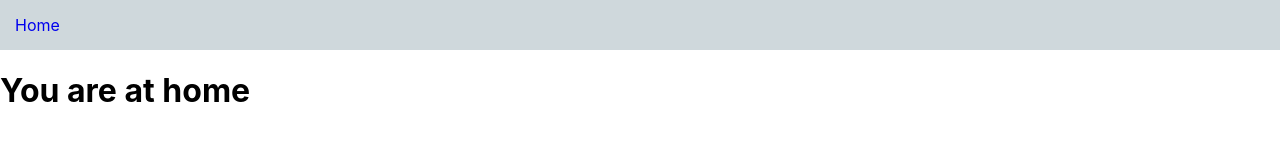
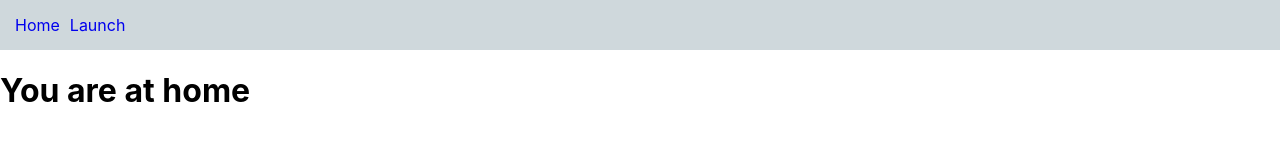
Before and after one commit to faiza203/Shoe_Store, a React (Create React App) app: page / in a window 1280 px wide. Shown: the top 160 px of the page. Built offline with nearby package versions, Linux system fonts and the light colour scheme; the HTML template or start-up script is replaced by a standard one.

Commit message:
Create LaunchPage component

```diff
--- a/src/App.js
+++ b/src/App.js
@@ -1,13 +1,15 @@
 import './App.css';
-import { BrowserRouter as Router, Route } from "react-router-dom";
-import { HomePage } from "./components/Home";
-import {NavElement} from "./components/NavElement";
+import { BrowserRouter as Router, Route, Switch } from "react-router-dom";
+import { HomePage, LaunchPage, NavElement } from "./components/index";
 
 function App() {
   return (
     <Router>
-    <NavElement />
-      <Route path="/" component={HomePage} />
+      <NavElement />
+      <Switch>
+        <Route path="/" component={HomePage} exact={true}/>
+        <Route path="/Launch" component={LaunchPage} />
+      </Switch>
     </Router>
   );
 }
--- a/src/components/NavElement.js
+++ b/src/components/NavElement.js
@@ -3,5 +3,6 @@ import {Link} from "react-router-dom";
 export const NavElement = () => {
     return <nav>
     <Link to="/">Home</Link>
+    <Link to="/Launch">Launch</Link>
     </nav>
 }
--- a/src/components/index.js
+++ b/src/components/index.js
@@ -0,0 +1,5 @@
+import { HomePage } from "./Home"
+
+export {HomePage as HomePage} from "./Home";
+export {LaunchPage as LaunchPage} from "./Launch";
+export {NavElement as NavElement} from "./NavElement"
```
